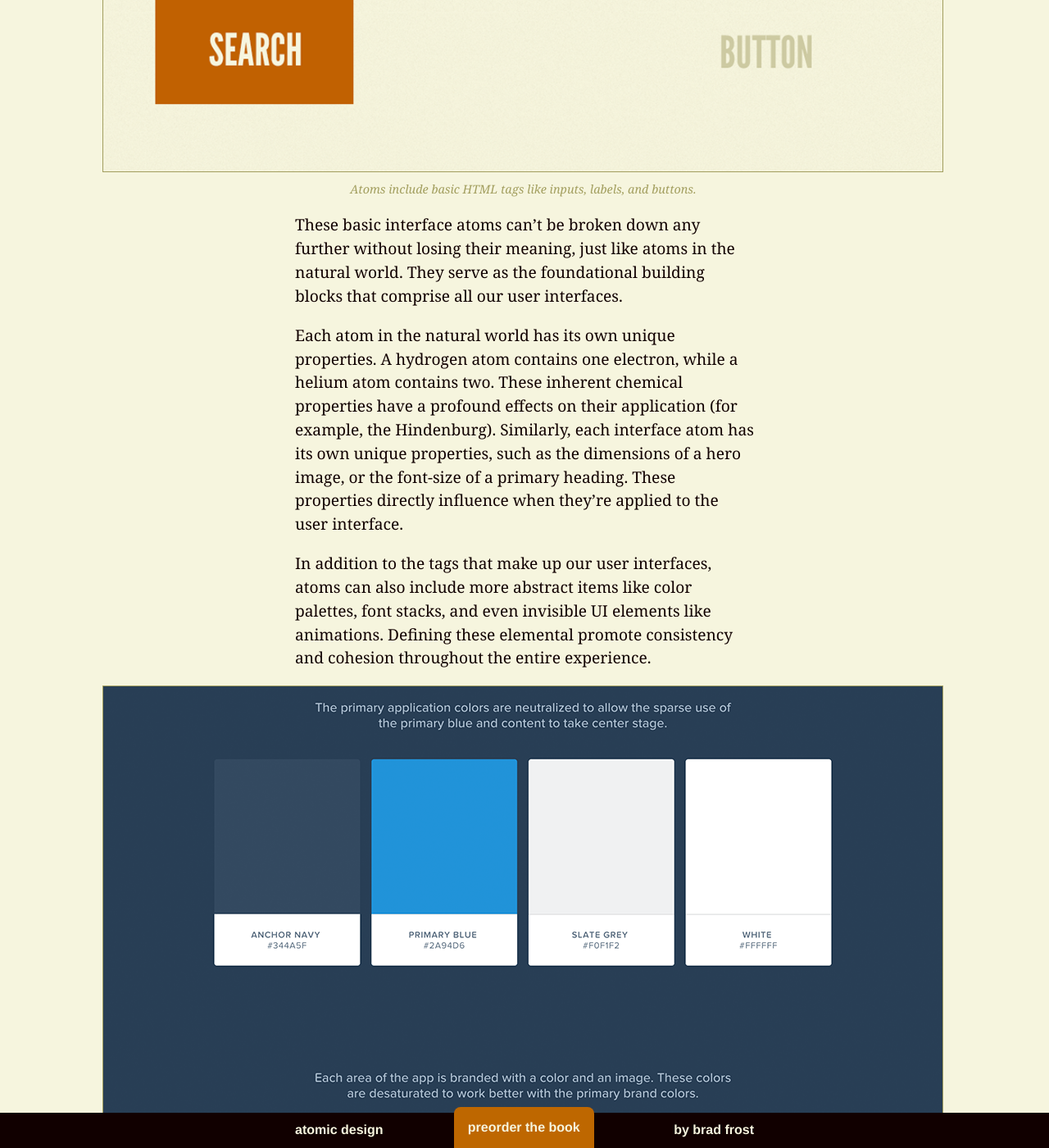
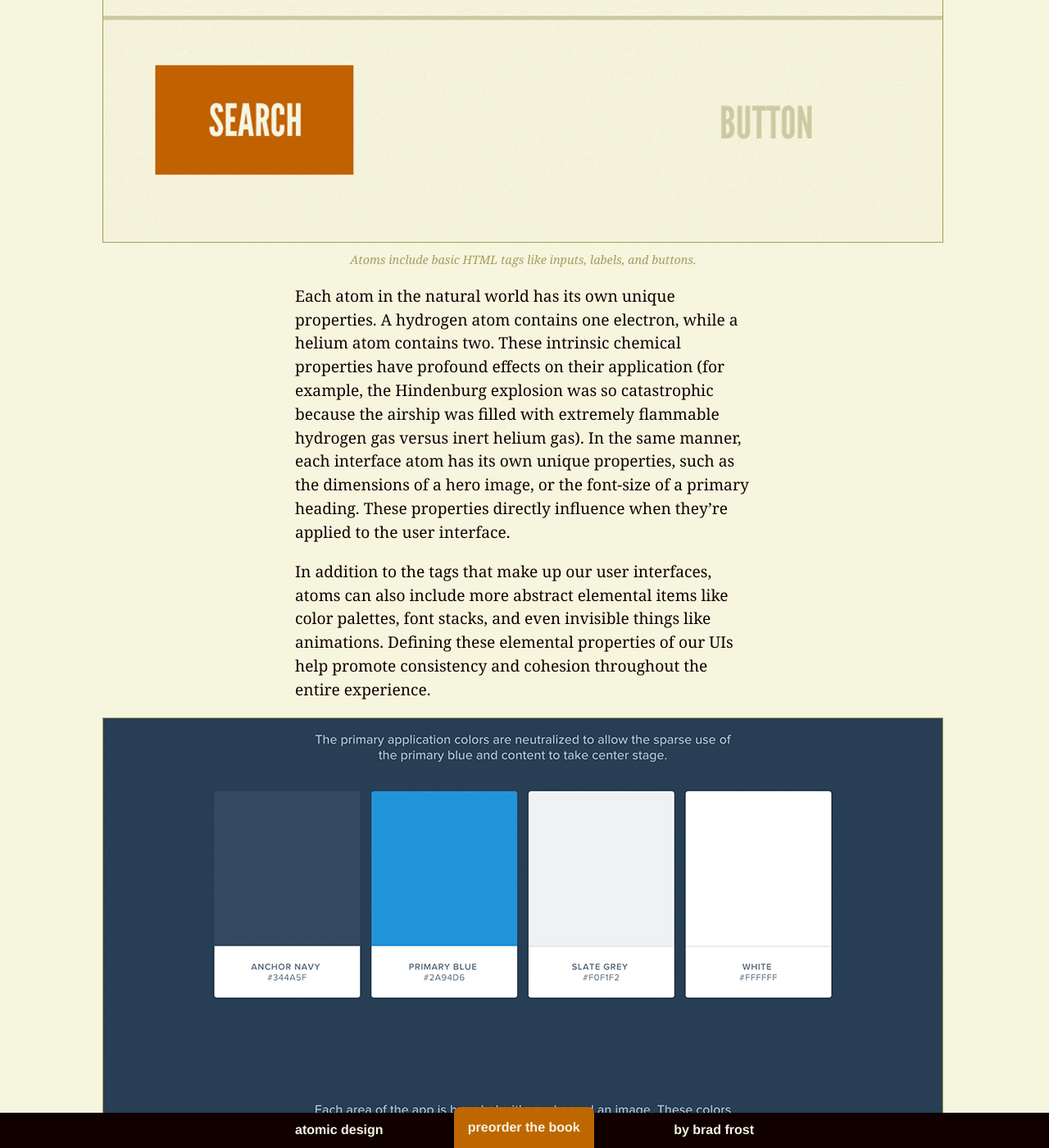
Before and after one commit to bradfrost/atomic-design, a Jekyll site: the page built from chapter-2.md, in a window 1280 px wide and 1400 px high, scrolled down 8077 px. Shown: the whole window at 82% size. Built offline with Jekyll 4.4.1, drawn with Linux system fonts in a browser that asks for light colours; some of the changed text lies outside the part shown.

Commit message:
Chapter 2 draft
finish atoms section

```diff
--- a/chapter-2.md
+++ b/chapter-2.md
@@ -57,19 +57,17 @@ Let's dive into each stage and discuss its role in crafting an interface design
 ## Atoms
 {% include figure.html src="../images/content/atomic-design-atoms.png" caption="" %}
 
-If atoms are the basic building blocks of matter, then the atoms of our interfaces would include [basic HTML tags](https://developer.mozilla.org/en-US/docs/Web/HTML/Element) like form labels, inputs, and buttons.
+If atoms are the basic building blocks of matter, then the atoms of our interfaces serve as the foundational building blocks that comprise all our user interfaces. Therefore these atoms would include [basic HTML tags](https://developer.mozilla.org/en-US/docs/Web/HTML/Element) like form labels, inputs, buttons, and other elements that can't be broken down any further without ceasing to be functional.
 
 {% include figure.html src="../images/content/atoms-form-elements.png" caption="Atoms include basic HTML tags like inputs, labels, and buttons." %}
 
-These basic interface atoms can't be broken down any further without losing their meaning, just like atoms in the natural world. They serve as the foundational building blocks that comprise all our user interfaces.
+Each atom in the natural world has its own unique properties. A hydrogen atom contains one electron, while a helium atom contains two. These intrinsic chemical properties have profound effects on their application (for example, the Hindenburg explosion was so catastrophic because the airship was filled with extremely flammable hydrogen gas versus inert helium gas). In the same manner, each interface atom has its own unique properties, such as the dimensions of a hero image, or the font-size of a primary heading. These properties directly influence when they're applied to the user interface.
 
-Each atom in the natural world has its own unique properties. A hydrogen atom contains one electron, while a helium atom contains two. These inherent chemical properties have a profound effects on their application (for example, the Hindenburg). Similarly, each interface atom has its own unique properties, such as the dimensions of a hero image, or the font-size of a primary heading. These properties directly influence when they're applied to the user interface.
-
-In addition to the tags that make up our user interfaces, atoms can also include more abstract items like color palettes, font stacks, and even invisible UI elements like animations. Defining these elemental  promote consistency and cohesion throughout the entire experience.
+In addition to the tags that make up our user interfaces, atoms can also include more abstract elemental items like color palettes, font stacks, and even invisible things like animations. Defining these elemental properties of our UIs help promote consistency and cohesion throughout the entire experience.
 
 {% include figure.html src="../images/content/styleguide-salesforce-colors.png" caption="The style guide for Salesforce1 defines the color palette used throughout the user interface of the application." %}
 
-When it comes to design systems, it's helpful to Atoms are abstract and aren't often terribly useful on their own, but they provide a useful reference and allow you to see all your global styles laid out at a glance.
+In the context of a style guide, atoms demonstrate all your global styles at a glance, which serves as a helpful reference to keep coming back to. But like atoms in the natural world, interface atoms aren't found floating around all on their lonesome. How these atoms get applied is where things start getting interesting.
 
 ## Molecules
 {% include figure.html src="../images/content/atomic-design-molecules.png" caption="" %}
```
Also changed, not shown: 2 other files.
